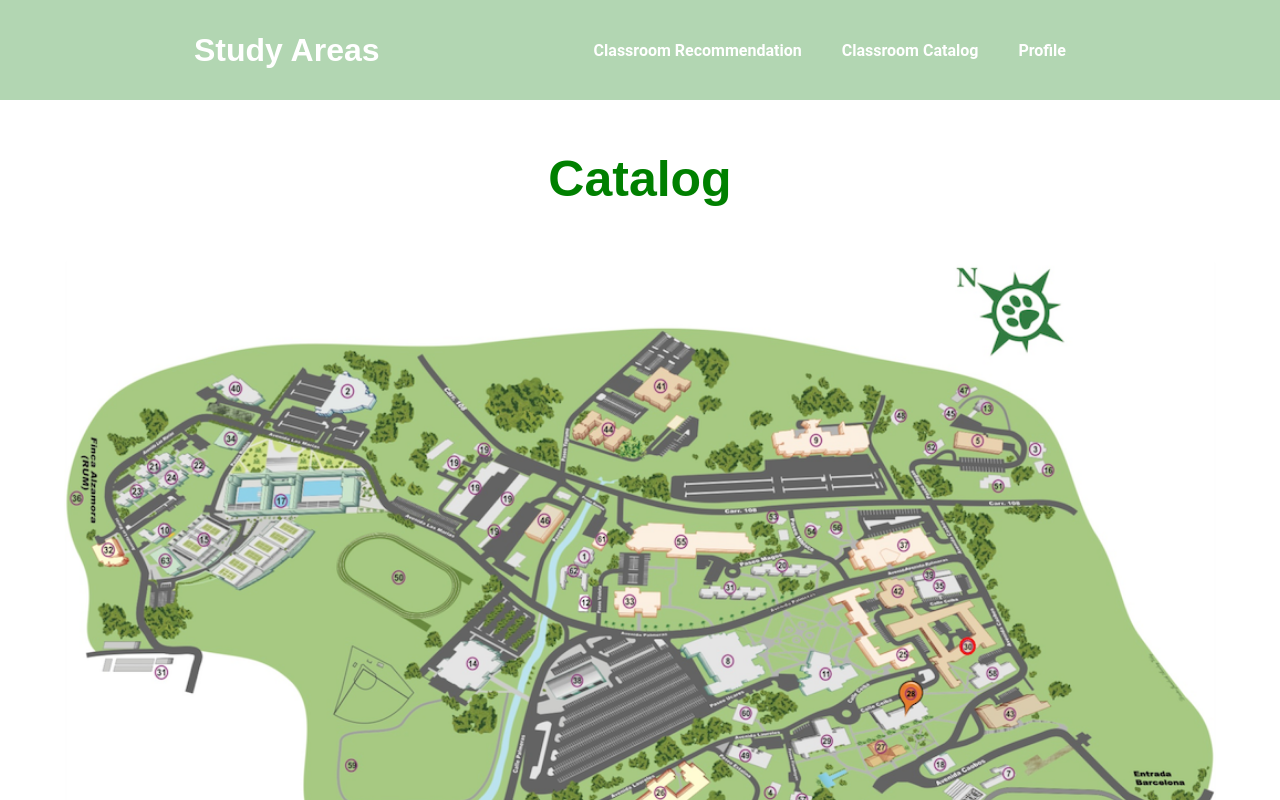
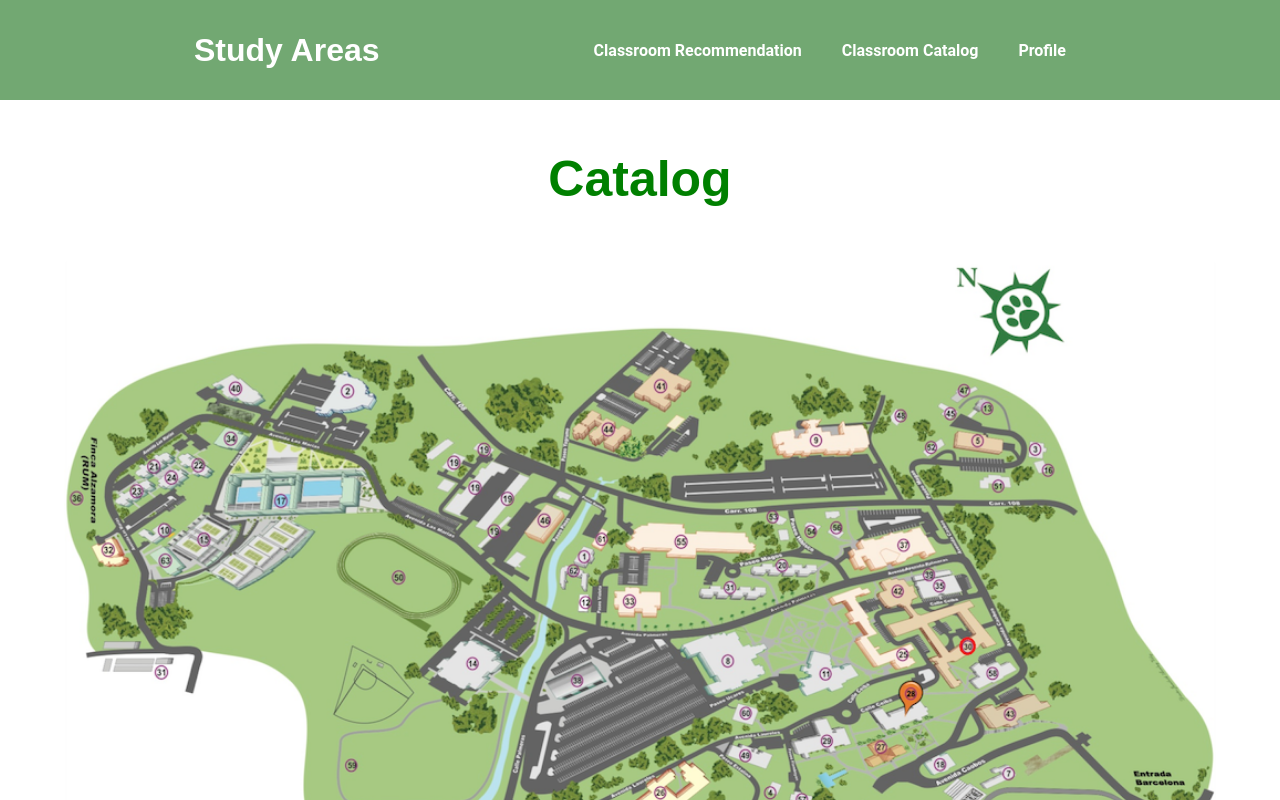
Before and after one commit to Hexabytes6/RUM-Study-Areas, a React (Create React App) app: page / in a window 1280 px wide. Shown: the top 800 px of the page. Built offline with nearby package versions, Linux system fonts and the light colour scheme; no server answers.

Commit message:
changed header color

```diff
--- a/src/components/Header.css
+++ b/src/components/Header.css
@@ -3,7 +3,7 @@
     align-items: center;
     justify-content: space-evenly;
     height: 100px;
-    background-color: rgb(178, 214, 178);
+    background-color: rgb(114, 168, 114);
     color: white;
   }
 
```
